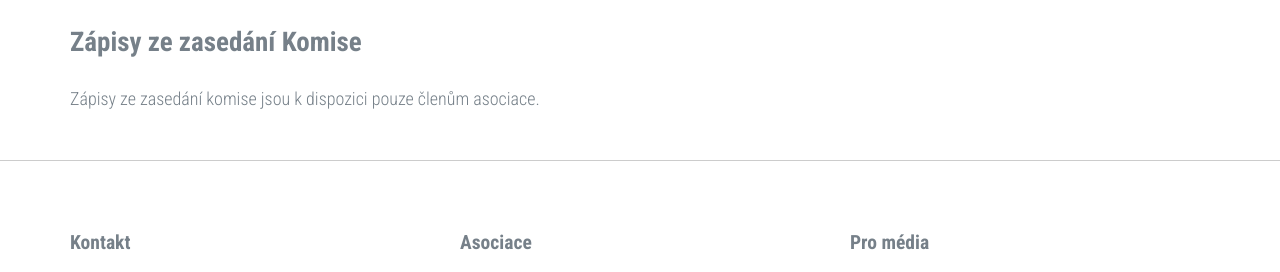
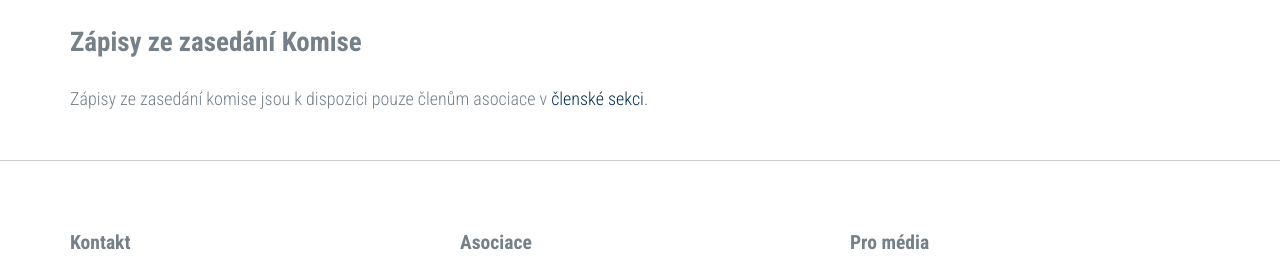
Before and after one commit to me2d09/neutrons.cz, a Jekyll site: the page built from dokumenty.md, in a window 1280 px wide. Shown: the part 639-911 px from the top of the page. Built offline with Jekyll 4.4.1, drawn with Linux system fonts in a browser that asks for light colours.

Commit message:
Add links to member sectrion

```diff
--- a/dokumenty.md
+++ b/dokumenty.md
@@ -36,4 +36,4 @@ Ke stažení zde jsou dostupné:
 
 ## Zápisy ze zasedání Komise
 
-Zápisy ze zasedání komise jsou k dispozici pouze členům asociace.
+Zápisy ze zasedání komise jsou k dispozici pouze členům asociace v [členské sekci](https://members.neutrons.cz/).
```
